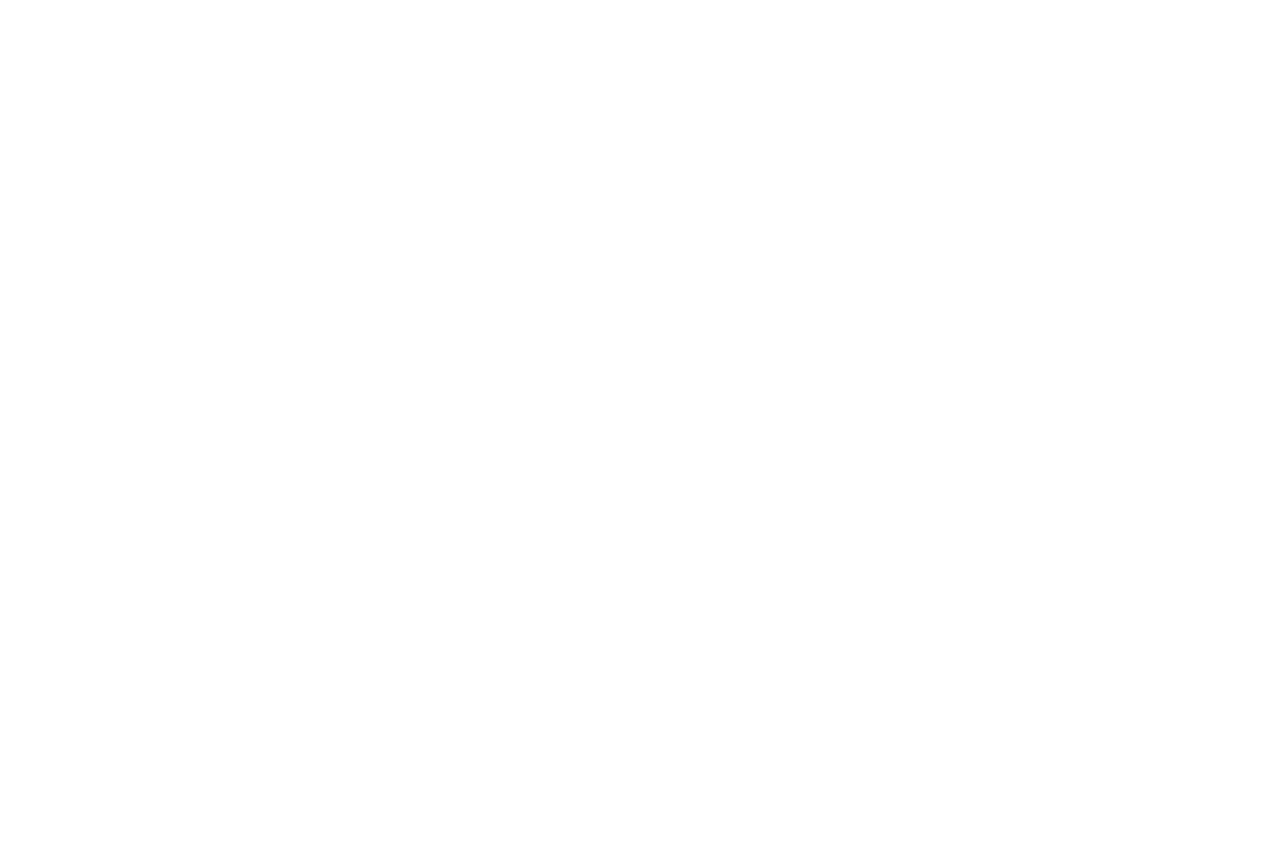
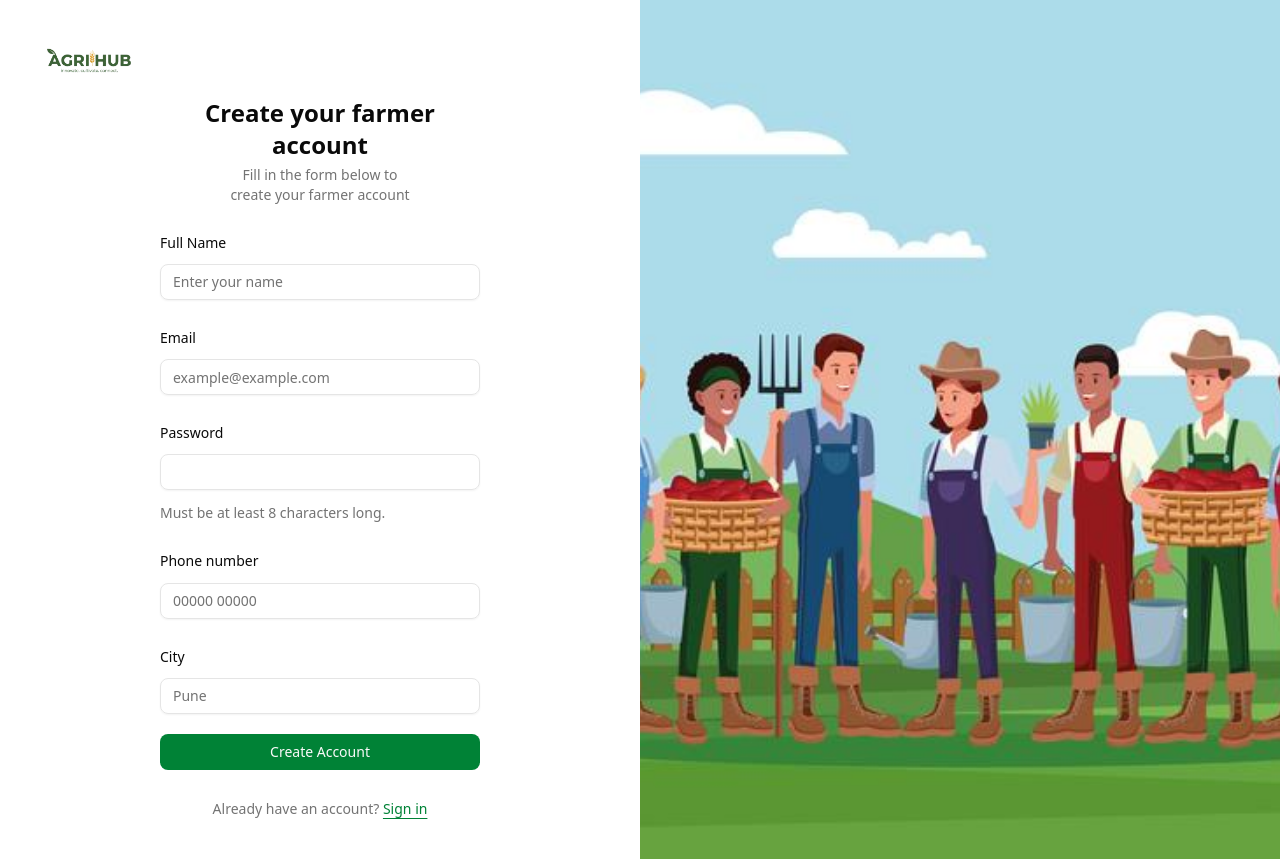
Before and after one commit to Durvankur-Joshi/AGRIHUB, a React (Vite) app in the folder frontend/: page /farmer-signup in a window 1280 px wide. Before the commit this address had no page. Before the commit the page ends 800 px from the top, so only its background shows below. Built offline with nearby package versions, Linux system fonts and the light colour scheme.

Commit message:
Farmer side signup page done

```diff
--- a/frontend/src/App.jsx
+++ b/frontend/src/App.jsx
@@ -3,6 +3,7 @@
 import Login from './Pages/Login'
 import { BrowserRouter, Routes, Route } from 'react-router-dom'
 import FarmerLogin from './Farmer/FarmerLogin.jsx'
+import FarmerSignup from './Farmer/FarmerSignup.jsx'
 
 function App() {
   const [count, setCount] = useState(0)
@@ -14,6 +15,7 @@
         <Route path="/" element={<Home />} />
         <Route path='/login' element={<Login />} />
         <Route path = '/farmerlogin' element = {<FarmerLogin />} />
+      <Route  path="/farmer-signup" element={<FarmerSignup />} />
       </Routes>
     </BrowserRouter>
     </>
--- a/frontend/src/Farmer/FarmerLogin.jsx
+++ b/frontend/src/Farmer/FarmerLogin.jsx
@@ -13,7 +13,7 @@
 import Logo from "../assets/Logo.png"
 import { toast, Toaster } from 'react-hot-toast'
 
-function FarmerLogin() {
+const FarmerLogin = () => {
   const [email, setEmail] = useState("")
   const [password, setPassword] = useState("")
 
--- /dev/null
+++ b/frontend/src/Farmer/FarmerSignup.jsx
@@ -0,0 +1,34 @@
+import React from 'react'
+import SignupForm from '@/components/signup-form'
+import Logo from '../assets/Logo.png'
+import farmerloginimage from "../assets/farmerloginimage.jpg"
+
+const FarmerSignup = () => {
+  return (
+    <>
+     <div className="grid min-h-svh lg:grid-cols-2">
+      <div className="flex flex-col gap-4 p-6 md:p-10">
+        <div className="flex justify-center gap-2 md:justify-start">
+            <img
+            className='w-24 h-auto'
+             src={Logo} alt="Logo" />
+        </div>
+        <div className="flex flex-1 items-center justify-center">
+          <div className="w-full max-w-xs">
+            <SignupForm />
+          </div>
+        </div>
+      </div>
+      <div className="bg-muted relative hidden lg:block">
+        <img
+          src={farmerloginimage}
+          alt="Image"
+          className="absolute inset-0 h-full w-full object-cover dark:brightness-[0.2] dark:grayscale"
+        />
+      </div>
+    </div>
+    </>
+  )
+}
+
+export default FarmerSignup
--- /dev/null
+++ b/frontend/src/components/signup-form.jsx
@@ -0,0 +1,83 @@
+import { useState } from "react";
+import { Button } from "@/components/ui/button"
+import {
+  Field,
+  FieldDescription,
+  FieldGroup,
+  FieldLabel,
+  FieldSeparator,
+} from "@/components/ui/field"
+import { Input } from "@/components/ui/input"
+
+ const SignupForm = () => {
+  const [name, setName] = useState("");
+  const [email, setEmail] = useState("");
+  const [password, setPassword] = useState("");
+  const [phone, setPhone] = useState("");
+  const [city, setCity] = useState("");
+
+  const OnSignup = (e) =>{
+    e.preventDefault();
+    console.log("Name:", name);
+    console.log("Email:", email);
+    console.log("Password " , password);
+    console.log("Phone Number:", phone);
+    console.log("City:", city);
+  }
+
+  return (
+    <form className="flex flex-col gap-6" >
+      <FieldGroup>
+        <div className="flex flex-col items-center gap-1 text-center">
+          <h1 className="text-2xl font-bold">Create your farmer account</h1>
+          <p className="text-muted-foreground text-sm text-balance">
+            Fill in the form below to create your farmer account
+          </p>
+        </div>
+        <Field>
+          <FieldLabel htmlFor="name">Full Name</FieldLabel>
+          <Input id="name" type="text" placeholder="Enter your name" required
+          onChange = {(e) => setName(e.target.value)} />
+        </Field>
+        <Field>
+          <FieldLabel htmlFor="email">Email</FieldLabel>
+          <Input id="email" type="email" placeholder="example@example.com" required
+          onChange = {(e) => setEmail(e.target.value)} />
+        </Field>
+        <Field>
+          <FieldLabel htmlFor="password">Password</FieldLabel>
+          <Input id="password" type="password" required
+          onChange = {(e) => setPassword(e.target.value)} />
+          <FieldDescription>
+            Must be at least 8 characters long.
+          </FieldDescription>
+        </Field>
+        <Field>
+          <FieldLabel htmlFor="phone">Phone number</FieldLabel>
+          <Input id="phone" type="text" placeholder="00000 00000" required
+          onChange = {(e) => setPhone(e.target.value)} />
+        </Field>
+        <Field>
+          <Field>
+          <FieldLabel htmlFor="city">City</FieldLabel>
+          <Input id="city" type="text" placeholder="Pune" required  onChange = {(e) => setCity(e.target.value)} />
+        </Field>
+          <Button
+          className="w-full bg-green-700 hover:bg-green-900 border-0 mt-2"
+           type="submit"
+           onClick={OnSignup}
+           >Create Account</Button>
+        </Field>
+        <Field>
+          <FieldDescription className="px-6 text-center">
+            Already have an account? <a
+            className="text-green-700 font-medium"
+            href="/farmerlogin">Sign in</a>
+          </FieldDescription>
+        </Field>
+      </FieldGroup>
+    </form>
+  );
+}
+
+export default SignupForm;
```
